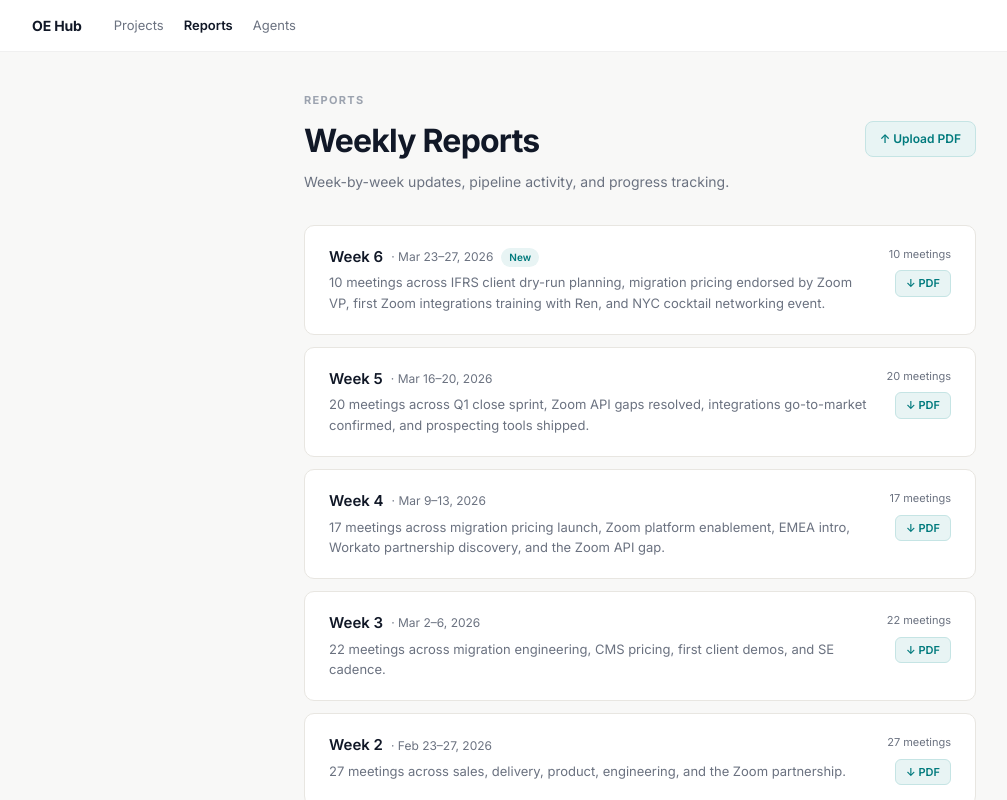
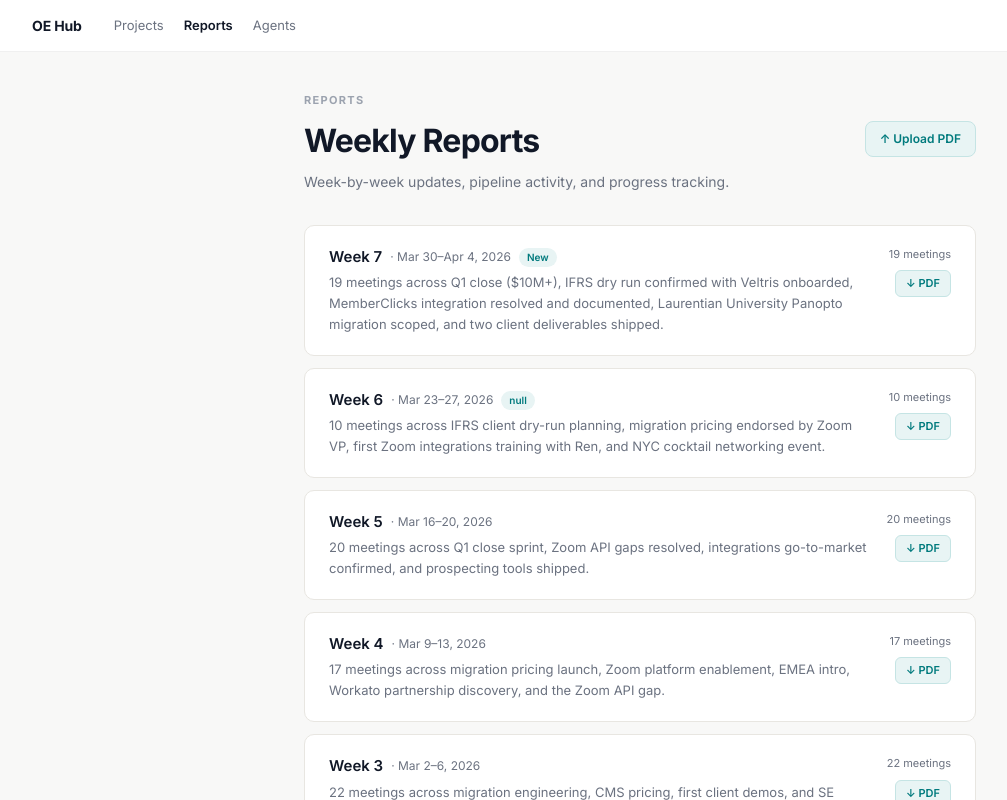
Before and after one commit to mithunoese/oe-hub, a Next.js app: page /reports in a window 1280 px wide. Shown: the top 800 px of the page, without its empty margins (0-1007 px from the left). Built offline with nearby package versions, Linux system fonts and the light colour scheme.

Commit message:
Add Week 7 report and update Week 6 badge
Updated Week 7 report details and modified Week 6 badge.

```diff
--- a/src/app/reports/page.tsx
+++ b/src/app/reports/page.tsx
@@ -4,12 +4,21 @@ import Link from "next/link";
 
 const weeks = [
   {
+    href: "/reports/week-7",
+    week: "Week 7",
+    date: "Mar 30–Apr 4, 2026",
+    summary: "19 meetings across Q1 close ($10M+), IFRS dry run confirmed with Veltris onboarded, MemberClicks integration resolved and documented, Laurentian University Panopto migration scoped, and two client deliverables shipped.",
+    count: "19 meetings",
+    badge: "New",
+    pdf: "/weekly_report_week7.pdf",
+  },
+  {
     href: "/reports/week-6",
     week: "Week 6",
     date: "Mar 23–27, 2026",
     summary: "10 meetings across IFRS client dry-run planning, migration pricing endorsed by Zoom VP, first Zoom integrations training with Ren, and NYC cocktail networking event.",
     count: "10 meetings",
-    badge: "New",
+    badge: "null",
     pdf: "/weekly_report_week6.pdf",
   },
   {
```
